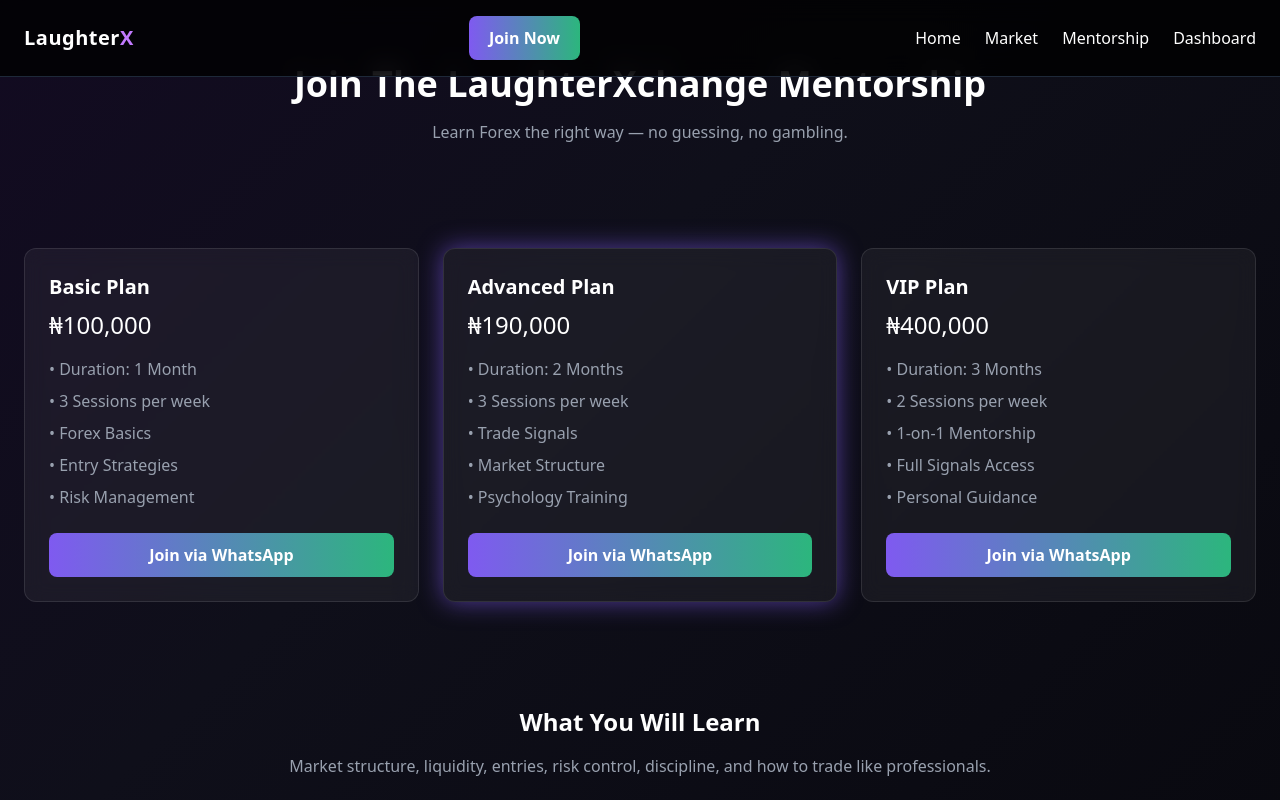
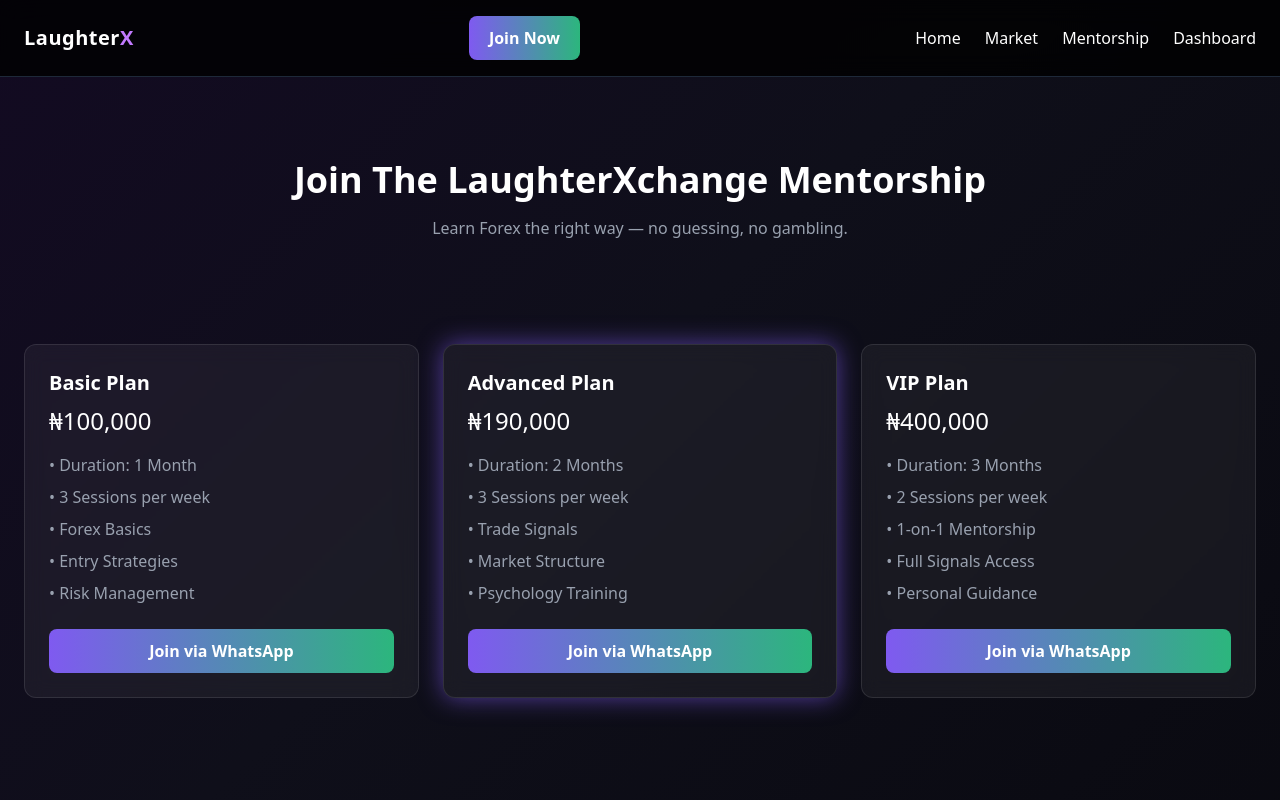
Before and after one commit to TechgirlShully/laughterXchange, a Next.js app: page /mentorship in a window 1280 px wide. Shown: the top 800 px of the page. Built offline with nearby package versions, Linux system fonts and the light colour scheme.

Commit message:
Fixed padding

```diff
--- a/app/mentorship/page.tsx
+++ b/app/mentorship/page.tsx
@@ -4,11 +4,11 @@ import Navbar from "@/components/Navbar";
 
 export default function Mentorship() {
   return (
-    <main className="min-h-screen text-white">
+    <main className="min-h-screen text-white pt-20">
       <Navbar />
 
       {/* HERO */}
-      <section className="px-6 py-16 text-center">
+      <section className="px-6 py-16 text-center pt-20">
         <h1 className="text-4xl font-bold">
           Join The LaughterXchange Mentorship
         </h1>
```
